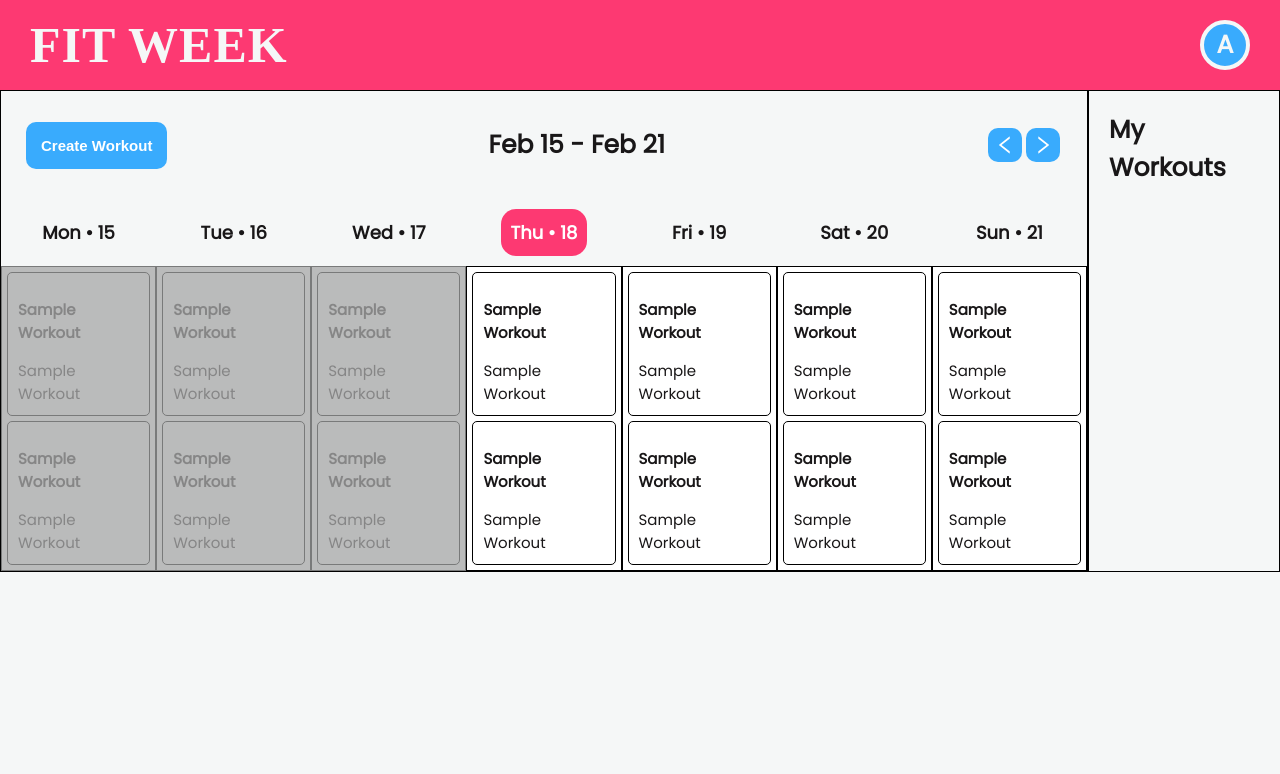
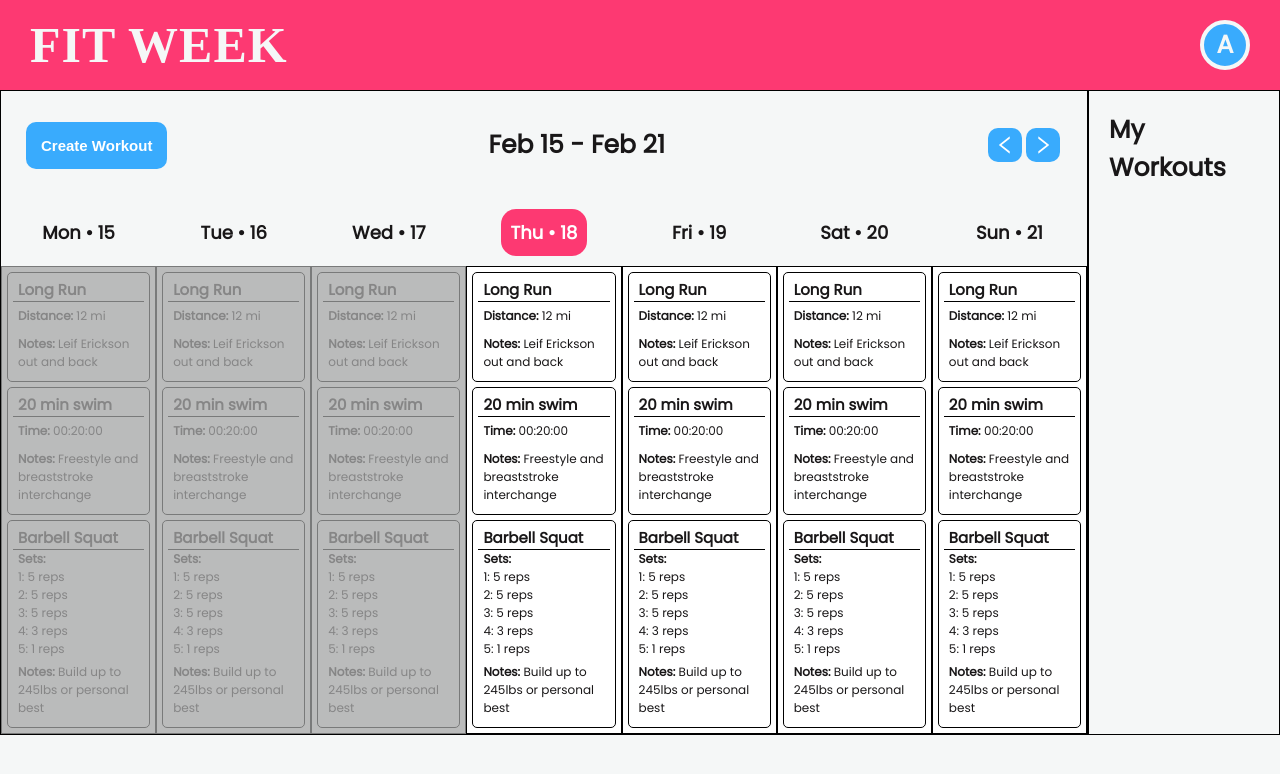
Before and after one commit to ajwpdx/fit-week, a React (Create React App) app: page / in a window 1280 px wide. Shown: the top 774 px of the page. Built offline with nearby package versions, Linux system fonts and the light colour scheme; a web font is replaced by a local one.

Commit message:
developed PlannerWorkout component

```diff
--- a/src/components/Planner.js
+++ b/src/components/Planner.js
@@ -3,17 +3,19 @@ import { connect } from 'react-redux'
 import { getDayType, getDayOfWeek, getWeek } from "../util/dates"
 import PlannerWorkout from './PlannerWorkout'
 import { LeftOutlined, RightOutlined, LeftSquareFilled, RightSquareFilled } from '@ant-design/icons'
+import { myWorkouts } from "../util/data"
 
 const Planner = (props) => {
 
     const [weekView, setWeekView] = useState(0)
+    const [workouts, setWorkouts] = useState(myWorkouts)
 
     return (
         <section id='planner'>
             <div className='planner-header'>
                 <button className='create-workout'>Create Workout</button>
                 <div className='time-period'>
-                <h2>{getWeek(weekView, props.startDay)}</h2>
+                    <h2>{getWeek(weekView, props.startDay)}</h2>
                 </div>
                 <div className='increment-arrows'>
                     <LeftOutlined className='inc-arrow' onClick={() => setWeekView(weekView - 1)} />
@@ -25,50 +27,65 @@ const Planner = (props) => {
                     <h3 className='planner-day-title'> {getDayOfWeek(weekView, props.startDay, 0)}</h3>
                     <div className="planner-workouts-container">
 
-                        <PlannerWorkout />
-                        <PlannerWorkout />
+                        {workouts.map((workout) => {
+                            return <PlannerWorkout key={workout.workoutId} workout={workout} />
+
+                        })}
+
                     </div>
                 </div>
                 <div className={"planner-day " + getDayType(weekView, props.startDay, 1)}>
                     <h3 className='planner-day-title'>{getDayOfWeek(weekView, props.startDay, 1)}</h3>
                     <div className="planner-workouts-container">
-                        <PlannerWorkout />
-                        <PlannerWorkout />
+                        {workouts.map((workout) => {
+                            return <PlannerWorkout key={workout.workoutId} workout={workout} />
+
+                        })}
                     </div>
                 </div>
                 <div className={"planner-day " + getDayType(weekView, props.startDay, 2)}>
                     <h3 className='planner-day-title'>{getDayOfWeek(weekView, props.startDay, 2)}</h3>
                     <div className="planner-workouts-container">
-                        <PlannerWorkout />
-                        <PlannerWorkout />
+                        {workouts.map((workout) => {
+                            return <PlannerWorkout key={workout.workoutId} workout={workout} />
+
+                        })}
                     </div>
                 </div>
                 <div className={"planner-day " + getDayType(weekView, props.startDay, 3)}>
                     <h3 className='planner-day-title'>{getDayOfWeek(weekView, props.startDay, 3)}</h3>
                     <div className="planner-workouts-container">
-                        <PlannerWorkout />
-                        <PlannerWorkout />
+                        {workouts.map((workout) => {
+                            return <PlannerWorkout key={workout.workoutId} workout={workout} />
+
+                        })}
                     </div>
                 </div>
                 <div className={"planner-day " + getDayType(weekView, props.startDay, 4)}>
                     <h3 className='planner-day-title'>{getDayOfWeek(weekView, props.startDay, 4)}</h3>
                     <div className="planner-workouts-container">
-                        <PlannerWorkout />
-                        <PlannerWorkout />
+                        {workouts.map((workout) => {
+                            return <PlannerWorkout key={workout.workoutId} workout={workout} />
+
+                        })}
                     </div>
                 </div>
                 <div className={"planner-day " + getDayType(weekView, props.startDay, 5)}>
                     <h3 className='planner-day-title'>{getDayOfWeek(weekView, props.startDay, 5)}</h3>
                     <div className="planner-workouts-container">
-                        <PlannerWorkout />
-                        <PlannerWorkout />
+                        {workouts.map((workout) => {
+                            return <PlannerWorkout key={workout.workoutId} workout={workout} />
+
+                        })}
                     </div>
                 </div>
                 <div className={"planner-day " + getDayType(weekView, props.startDay, 6)}>
                     <h3 className='planner-day-title'>{getDayOfWeek(weekView, props.startDay, 6)}</h3>
                     <div className="planner-workouts-container">
-                        <PlannerWorkout />
-                        <PlannerWorkout />
+                        {workouts.map((workout) => {
+                            return <PlannerWorkout key={workout.workoutId} workout={workout} />
+
+                        })}
                     </div>
                 </div>
             </div>
--- a/src/components/PlannerWorkout.js
+++ b/src/components/PlannerWorkout.js
@@ -1,13 +1,44 @@
 import React from 'react'
+
 
 const PlannerWorkout = (props) => {
 
-    return (
-        <div className='planner-workout'>
-            <h4>Sample Workout</h4>
-            <p>Sample Workout</p>
-        </div>
-    )
+    if (props.workout.time != null) {
+        return (
+            <div className='planner-workout time'>
+                <h4>{props.workout.title}</h4>
+                <p><strong>Time:</strong> {props.workout.time}</p>
+                <p><strong>Notes:</strong> {props.workout.notes}</p>
+            </div>
+        )
+    } else if (props.workout.distance != null) {
+        return (
+            <div className='planner-workout distance'>
+                <h4>{props.workout.title}</h4>
+                <p><strong>Distance:</strong> {`${props.workout.distance} ${props.workout.distanceMeasurement} `}</p>
+                <p><strong>Notes:</strong> {props.workout.notes}</p>
+            </div>
+        )
+    } else if (props.workout.setsOfReps != null) {
+        return (
+            <div className='planner-workout setsOfReps'>
+                <h4>{props.workout.title}</h4>
+                <p className='sets'><strong>Sets:</strong> {props.workout.time}</p>
+                {props.workout.setsOfReps.map((reps, set) => {
+                    return <p className='sets'>{`${set+1}: ${reps} reps`}</p>
+                })}
+                <p><strong>Notes:</strong> {props.workout.notes}</p>
+            </div>
+        )
+    } else {
+        return (
+            <div className='planner-workout generic'>
+                <h4>{props.workout.title}</h4>
+            </div>
+        )
+    }
+
+
 }
 
 export default PlannerWorkout
--- a/src/styles/_PlannerWorkout.scss
+++ b/src/styles/_PlannerWorkout.scss
@@ -3,13 +3,25 @@
     flex-direction: column;
     border: 1px solid black;
     border-radius: 5px;
-    padding: 10px;
+    padding: 5px;
     margin: 5px;
 
     h4{
-
+        padding: 0 .5rem;
+        border-bottom: 1px solid black;
     }
 
+    p{
 
+        padding: .5rem;
+    }
+
+.sets {
+    padding: 0 0.5rem;
+}
 
 }
+
+.generic {
+    border: none;
+}
--- a/src/styles/general.scss
+++ b/src/styles/general.scss
@@ -32,13 +32,11 @@ body {
     font-family: $font-text;
     font-weight: bold;
     font-size: 1.5rem;
-    padding: 1.5rem 0 0;
   }
 
   p {
     font-family: $font-text;
-    font-size: 1.5rem;
-    padding: 1.5rem 0 0;
+    font-size: 1.2rem;
   }
 
   a {
--- a/src/util/data.js
+++ b/src/util/data.js
@@ -6,33 +6,38 @@ export const exampleCategories = ["Running", "Biking", "Swimming", "Yoga", "Stre
 
 export const exampleDistance1 = {
     title: "Long Run",
-    dateId: 521,
+    workoutId: 521,
     time: null,
     distance: 12,
     distanceMeasurement: "mi",
     setsOfReps: null,
-    Notes: "Leif Erickson out and back",
-    category: 0
+    notes: "Leif Erickson out and back",
+    category: 0,
+    status: "success"
 }
 
 export const exampleTime1 = {
     title: "20 min swim",
-    dateId: 522,
+    workoutId: 522,
     time: "00:20:00",
     distance: null,
     distanceMeasurement: null,
     setsOfReps: null,
-    Notes: "Freestyle and breaststroke interchange",
-    category: 2
+    notes: "Freestyle and breaststroke interchange",
+    category: 2,
+    status: "fail"
 }
 
 export const exampleSetReps1 = {
     title: "Barbell Squat",
-    dateId: 525,
+    workoutId: 525,
     time: null,
     distance: null,
     distanceMeasurement: null,
     setsOfReps: [5,5,5,3,1],
-    Notes: "Build up to 245lbs or personal best",
-    category: 4
+    notes: "Build up to 245lbs or personal best",
+    category: 4,
+    status: "partial"
 }
+
+export const myWorkouts = [exampleDistance1, exampleTime1, exampleSetReps1]
```
Also changed, not shown: 1 other file (tests, documents, lock files or other folders).
